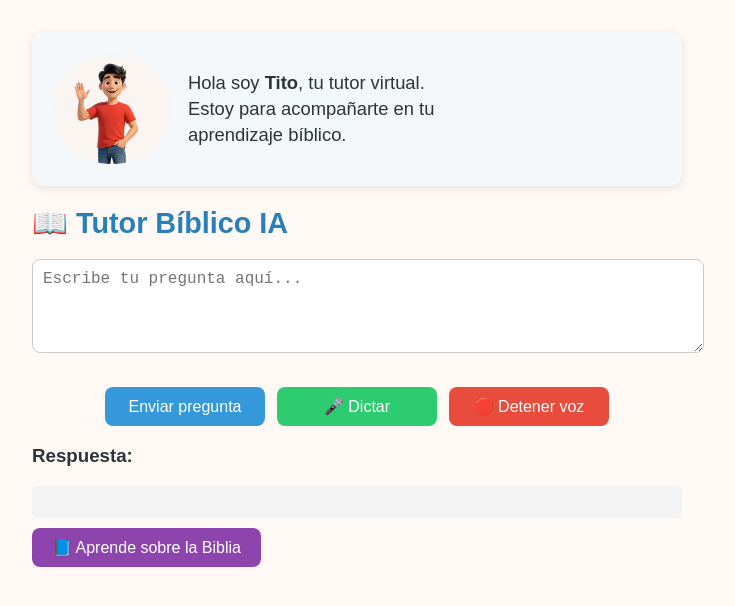
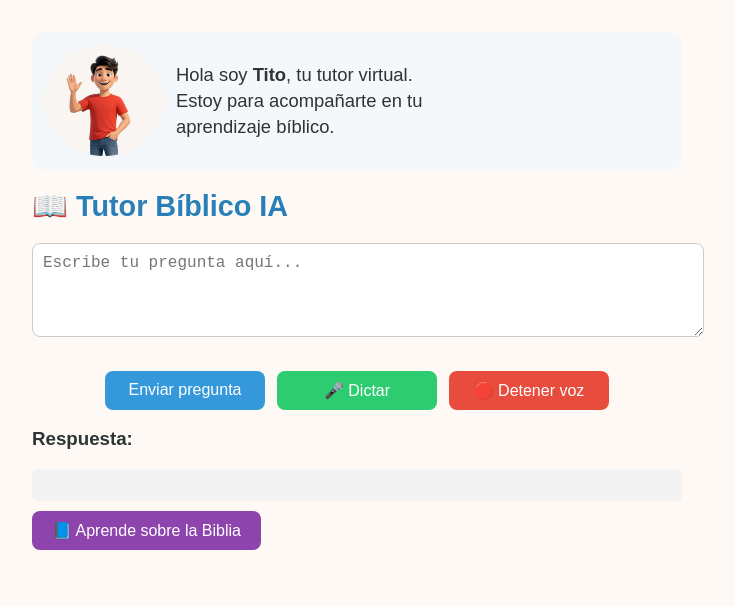
Before and after one commit to TutorBiblia/tutor-biblia-ai, a website: page public/index.html in a window 1280 px wide. Shown: the whole page, without its empty margins (283-1018 px from the left). Drawn offline with Linux system fonts and the light colour scheme.

Commit message:
Update index.html

```diff
--- a/public/index.html
+++ b/public/index.html
@@ -8,14 +8,15 @@
   <style>
 .tito-presentacion {
   display: flex;
+  flex-direction: row;   /* 👈 CLAVE */
   align-items: center;
+  gap: 12px;
   background-color: #f5f8fa;
   border-radius: 12px;
-      padding: 20px;
-      box-shadow: 0px 2px 8px rgba(0,0,0,0.1);
-      margin-bottom: 20px;
-      gap: 16px;
+  padding: 12px;
+  margin-bottom: 12px;
 }
+
 
     #tito-img {
       cursor: pointer;
```
Lines whose indentation alone changed are shown as unchanged.
